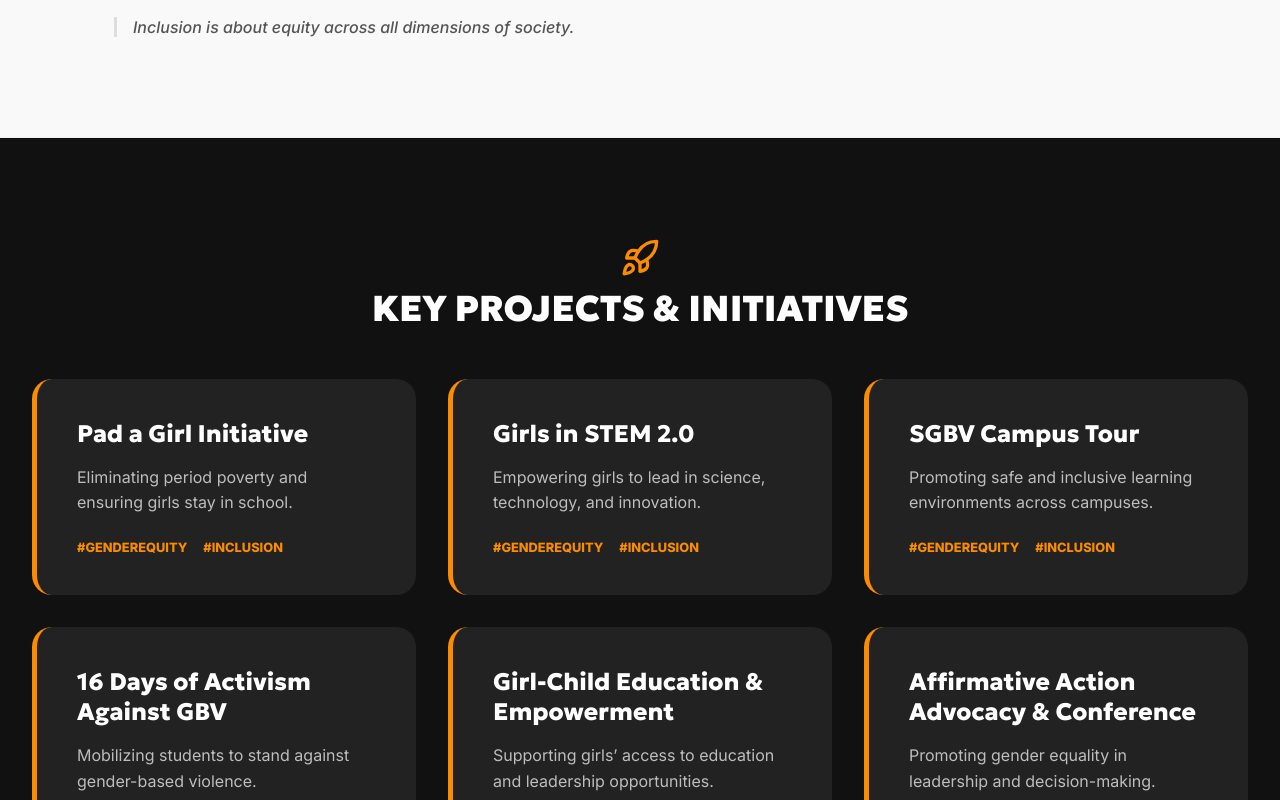
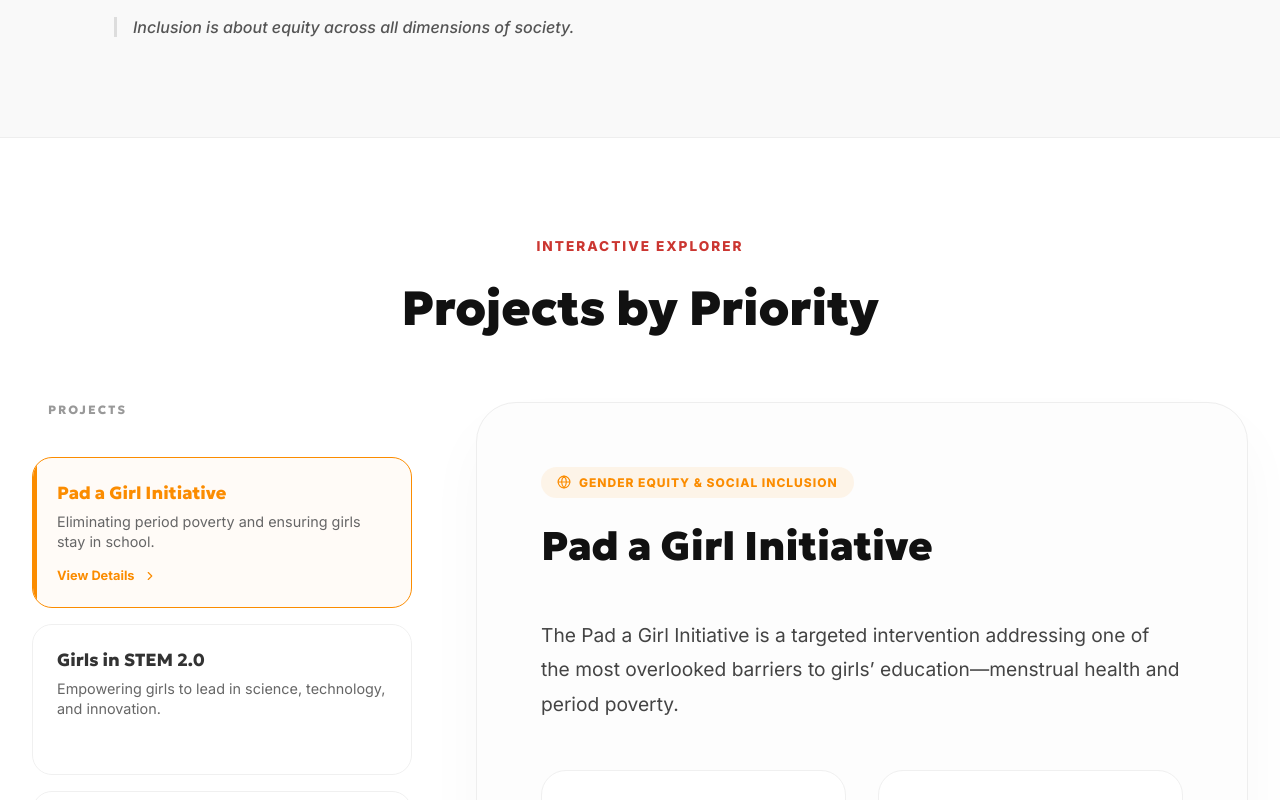
Before and after one commit to justkoby/aasu, a React (Vite) app: page /priority/gender in a window 1280 px wide. Shown: the part 4940-5740 px from the top of the page. Built offline with nearby package versions, Linux system fonts and the light colour scheme.

Commit message:
fix: resolve intermittent ProjectExplorer rendering issue and integrate explorer into all priority pages

```diff
--- a/src/components/ProjectExplorer.jsx
+++ b/src/components/ProjectExplorer.jsx
@@ -15,24 +15,31 @@ import {
 import { priorityProjects } from '../data/programsData';
 
 const ProjectExplorer = ({ hideTabs = false, pillarIndex = 0 }) => {
-  const [activePillar, setActivePillar] = useState(pillarIndex);
+  const [activePillarState, setActivePillarState] = useState(pillarIndex);
   const [activeProject, setActiveProject] = useState(0);
   const detailRef = useRef(null);
 
   // Sync with pillarIndex prop if it changes
   useEffect(() => {
-    setActivePillar(pillarIndex);
+    setActivePillarState(pillarIndex);
+    setActiveProject(0); // Reset project when pillar index prop changes
   }, [pillarIndex]);
 
-  // Reset active project when pillar changes
+  // Reset active project when internal pillar state changes (from tabs)
   useEffect(() => {
     setActiveProject(0);
-  }, [activePillar]);
+  }, [activePillarState]);
 
-  const currentPillar = priorityProjects[activePillar];
+  // Use prop if tabs are hidden (forced view), otherwise use local state
+  const activePillar = hideTabs ? pillarIndex : activePillarState;
+
+  const currentPillar = priorityProjects[activePillar] || priorityProjects[0];
   const currentProject = currentPillar?.projects[activeProject] || currentPillar?.projects[0];
 
-  if (!currentPillar || !currentProject) return null;
+  if (!currentPillar || !currentProject) {
+    console.error("ProjectExplorer: Missing data for pillar", activePillar);
+    return null;
+  }
 
   return (
     <section className="project-explorer-section" style={{ padding: '100px 0', backgroundColor: '#fff' }}>
@@ -57,7 +64,7 @@ const ProjectExplorer = ({ hideTabs = false, pillarIndex = 0 }) => {
             {priorityProjects.map((pillar, idx) => (
               <button
                 key={pillar.area}
-                onClick={() => setActivePillar(idx)}
+                onClick={() => setActivePillarState(idx)}
                 style={{
                   padding: '1rem 2rem',
                   borderRadius: '50px',
@@ -96,6 +103,15 @@ const ProjectExplorer = ({ hideTabs = false, pillarIndex = 0 }) => {
             position: 'sticky',
             top: '120px'
           }}>
+            <h5 style={{
+              fontSize: '0.75rem',
+              textTransform: 'uppercase',
+              letterSpacing: '2px',
+              color: '#999',
+              fontWeight: 800,
+              marginBottom: '1.5rem',
+              paddingLeft: '1rem'
+            }}>Projects</h5>
             <AnimatePresence mode="wait">
               <motion.div
                 key={activePillar}
--- a/src/pages/priority/CapacityPage.jsx
+++ b/src/pages/priority/CapacityPage.jsx
@@ -201,7 +201,7 @@ const CapacityPage = () => {
       </section>
 
       {/* Localized Project Explorer */}
-      <ProjectExplorer pillarIndex={3} hideTabs={true} />
+      <ProjectExplorer key={3} pillarIndex={3} hideTabs={true} />
 
       <section className="vision-section" style={{ backgroundColor: '#ffffff', color: '#222' }}>
         <div className="container">
--- a/src/pages/priority/ClimatePage.jsx
+++ b/src/pages/priority/ClimatePage.jsx
@@ -192,7 +192,7 @@ const ClimatePage = () => {
         </section>
       )}
       {/* Localized Project Explorer */}
-      <ProjectExplorer pillarIndex={5} hideTabs={true} />
+      <ProjectExplorer key={5} pillarIndex={5} hideTabs={true} />
 
       <section className="current-focus-section" style={{ backgroundColor: '#f9f9f9', borderTop: '1px solid #eee', borderBottom: '1px solid #eee', color: '#222' }}>
         <div className="container">
--- a/src/pages/priority/CulturePage.jsx
+++ b/src/pages/priority/CulturePage.jsx
@@ -187,7 +187,7 @@ const CulturePage = () => {
       )}
 
       {/* Localized Project Explorer */}
-      <ProjectExplorer pillarIndex={6} hideTabs={true} />
+      <ProjectExplorer key={6} pillarIndex={6} hideTabs={true} />
 
       <section className="current-focus-section" style={{ backgroundColor: '#f9f9f9', borderTop: '1px solid #eee', borderBottom: '1px solid #eee', color: '#222' }}>
         <div className="container">
--- a/src/pages/priority/DemocracyPage.jsx
+++ b/src/pages/priority/DemocracyPage.jsx
@@ -227,7 +227,7 @@ const DemocracyPage = () => {
       )}
 
       {/* Localized Project Explorer */}
-      <ProjectExplorer pillarIndex={4} hideTabs={true} />
+      <ProjectExplorer key={4} pillarIndex={4} hideTabs={true} />
 
       {/* Current Focus */}
       <section className="current-focus-section" style={{ backgroundColor: '#f9f9f9', borderTop: '1px solid #eee', borderBottom: '1px solid #eee', color: '#222' }}>
--- a/src/pages/priority/EducationPage.jsx
+++ b/src/pages/priority/EducationPage.jsx
@@ -355,34 +355,8 @@ const EducationPage = () => {
         </div>
       </section>
 
-      {/* Initiatives (🚀 KEY PROJECTS) */}
-      <section className="initiatives-section" style={{ backgroundColor: '#111', color: 'white' }}>
-        <div className="container">
-          <div className="section-header centered">
-            <Rocket className="section-icon" style={{ color: accentColor }} />
-            <h2 className="section-title">KEY PROJECTS & INITIATIVES</h2>
-          </div>
-
-          <div className="initiatives-grid">
-            {educationProjects.map((init, idx) => (
-              <motion.div
-                key={idx}
-                initial={{ opacity: 0, scale: 0.95 }}
-                whileInView={{ opacity: 1, scale: 1 }}
-                viewport={{ once: true }}
-                className="initiative-card"
-              >
-                <h3 className="init-title">{init.name}</h3>
-                <p className="init-desc">{init.desc}</p>
-                <div className="init-tags">
-                  <span className="init-tag" style={{ color: accentColor }}>#EducationReform</span>
-                  <span className="init-tag" style={{ color: accentColor }}>#StudentVoice</span>
-                </div>
-              </motion.div>
-            ))}
-          </div>
-        </div>
-      </section>
+      {/* Interactive Project Explorer */}
+      <ProjectExplorer pillarIndex={0} hideTabs={true} />
 
       {/* Vision & Impact Statement */}
       <section className="vision-section" style={{ backgroundColor: '#ffffff', color: '#222' }}>
--- a/src/pages/priority/GenderPage.jsx
+++ b/src/pages/priority/GenderPage.jsx
@@ -329,34 +329,8 @@ const GenderPage = () => {
         </div>
       </section>
 
-      {/* Initiatives */}
-      <section className="initiatives-section" style={{ backgroundColor: '#111', color: 'white' }}>
-        <div className="container">
-          <div className="section-header centered">
-            <Rocket className="section-icon" style={{ color: accentColor }} />
-            <h2 className="section-title">KEY PROJECTS & INITIATIVES</h2>
-          </div>
-
-          <div className="initiatives-grid">
-            {genderProjects.map((init, idx) => (
-              <motion.div
-                key={idx}
-                initial={{ opacity: 0, scale: 0.95 }}
-                whileInView={{ opacity: 1, scale: 1 }}
-                viewport={{ once: true }}
-                className="initiative-card"
-              >
-                <h3 className="init-title">{init.name}</h3>
-                <p className="init-desc">{init.desc}</p>
-                <div className="init-tags">
-                  <span className="init-tag" style={{ color: accentColor }}>#GenderEquity</span>
-                  <span className="init-tag" style={{ color: accentColor }}>#Inclusion</span>
-                </div>
-              </motion.div>
-            ))}
-          </div>
-        </div>
-      </section>
+      {/* Interactive Project Explorer */}
+      <ProjectExplorer pillarIndex={1} hideTabs={true} />
 
       {/* Vision & Impact Statement */}
       <section className="vision-section" style={{ backgroundColor: '#ffffff', color: '#222' }}>
--- a/src/pages/priority/MigrationPage.jsx
+++ b/src/pages/priority/MigrationPage.jsx
@@ -193,7 +193,7 @@ const MigrationPage = () => {
       )}
 
       {/* Localized Project Explorer */}
-      <ProjectExplorer pillarIndex={2} hideTabs={true} />
+      <ProjectExplorer key={2} pillarIndex={2} hideTabs={true} />
 
       <section className="current-focus-section" style={{ backgroundColor: '#f9f9f9', borderTop: '1px solid #eee', borderBottom: '1px solid #eee', color: '#222' }}>
         <div className="container">
```
